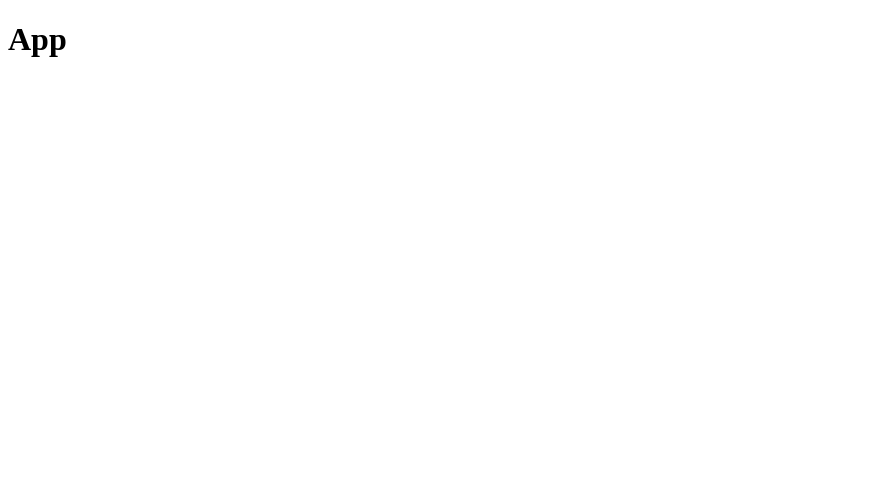
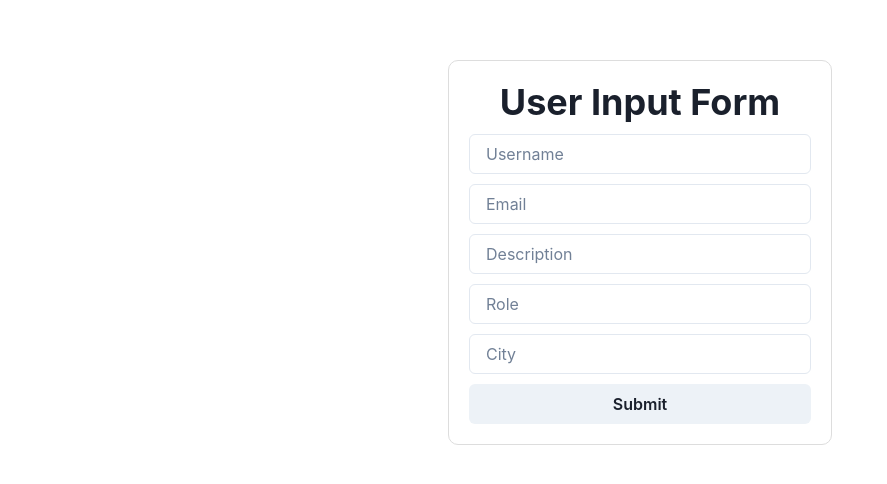
Before and after one commit to m-sehrawat/User-Management-Application, a React (Vite) app in the folder client/: page / in a window 1280 px wide. Shown: the top 484 px of the page, without its empty margins (0-887 px from the left). Built offline with nearby package versions, Linux system fonts and the light colour scheme.

Commit message:
user input form added

```diff
--- a/client/index.html
+++ b/client/index.html
@@ -5,6 +5,7 @@
     <meta charset="UTF-8">
     <meta name="viewport" content="width=device-width, initial-scale=1.0">
     <title>User Management Application</title>
+    <link rel="stylesheet" href="style.css">
 </head>
 
 <body>
--- a/client/index.js
+++ b/client/index.js
@@ -1,8 +1,13 @@
 import React from 'react';
 import ReactDOM from 'react-dom/client';
 import App from './src/App';
+import { ChakraProvider } from '@chakra-ui/react';
 
 
 const root = ReactDOM.createRoot(document.getElementById('root'));
 
-root.render(<App />);
+root.render(
+    <ChakraProvider>
+        <App />
+    </ChakraProvider>
+);
--- a/client/package.json
+++ b/client/package.json
@@ -19,6 +19,10 @@
   },
   "homepage": "https://github.com/m-sehrawat/User-Management-Application#readme",
   "dependencies": {
+    "@chakra-ui/react": "^2.8.2",
+    "@emotion/react": "^11.11.3",
+    "@emotion/styled": "^11.11.0",
+    "framer-motion": "^11.0.6",
     "parcel": "^2.11.0",
     "react": "^18.2.0",
     "react-dom": "^18.2.0"
--- a/client/src/App.jsx
+++ b/client/src/App.jsx
@@ -1,8 +1,10 @@
+import UserForm from "./components/UserForm";
+
 const App = () => {
     return (
-        <div>
-            <h1>App</h1>
-        </div>
+        <>
+            <UserForm />
+        </>
     )
 };
 
--- /dev/null
+++ b/client/src/components/UserForm.jsx
@@ -0,0 +1,51 @@
+import { VStack, Input, Button, useToast, Heading } from '@chakra-ui/react'
+import { useState } from 'react';
+import { getCurrentDate, isInputFormValid, setToast } from '../utils/functions'
+
+
+const UserForm = () => {
+
+    const payload = {
+        username: '',
+        email: '',
+        description: '',
+        role: '',
+        city: '',
+        regDate: getCurrentDate(),
+    }
+    const [form, setForm] = useState(payload);
+    const toast = useToast();
+
+    const handleInputChange = ({ target: { name, value } }) => {
+        setForm({ ...form, [name]: value });
+    }
+
+    const handleOnSubmit = () => {
+        if (!isInputFormValid(form)) {
+            setToast(toast, 'Empty Values', 'error');
+        } else {
+            setToast(toast, 'User Data Added', 'success');
+            console.log(form);
+            setForm(payload);
+        }
+    }
+
+
+    return (
+        <>
+            <div id="input-form">
+                <VStack gap={'10px'} >
+                    <Heading>User Input Form</Heading>
+                    <Input onInput={handleInputChange} value={form.username} name='username' type='text' placeholder='Username' />
+                    <Input onInput={handleInputChange} value={form.email} name='email' type='email' placeholder='Email' />
+                    <Input onInput={handleInputChange} value={form.description} name='description' type='text' placeholder='Description' />
+                    <Input onInput={handleInputChange} value={form.role} name='role' type='text' placeholder='Role' />
+                    <Input onInput={handleInputChange} value={form.city} name='city' type='text' placeholder='City' />
+                    <Button onClick={handleOnSubmit} w={'100%'} >Submit</Button>
+                </VStack>
+            </div>
+        </>
+    )
+};
+
+export default UserForm;
--- /dev/null
+++ b/client/src/utils/functions.js
@@ -0,0 +1,22 @@
+export const getCurrentDate = () => {
+    const date = new Date();
+    return `${date.getDate()}-${date.getMonth() + 1}-${date.getFullYear()}`
+}
+
+export const isInputFormValid = (payload) => {
+    for (key in payload) {
+        if (payload[key] === '') return false;
+    }
+    return true;
+}
+
+export const setToast = (toast, title, status, duration = 2000, description) => {
+    toast({
+        title,
+        description,
+        status,
+        duration,
+        isClosable: true,
+        position: 'bottom'
+    });
+};
--- a/client/style.css
+++ b/client/style.css
@@ -0,0 +1,8 @@
+#input-form {
+    border: 1px solid rgb(221, 221, 221);
+    max-width: 30vw;
+    margin: 60px auto;
+    padding: 20px;
+    border-radius: 10px;
+
+}
```
Also changed, not shown: 1 other file (tests, documents, lock files or other folders).
